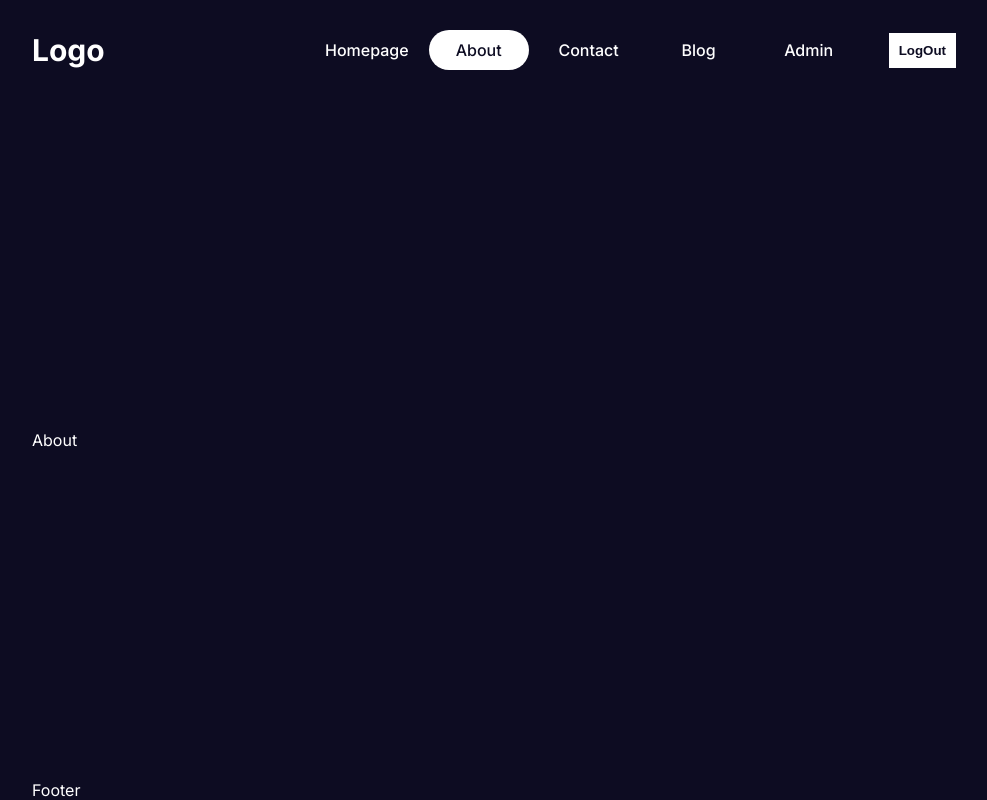
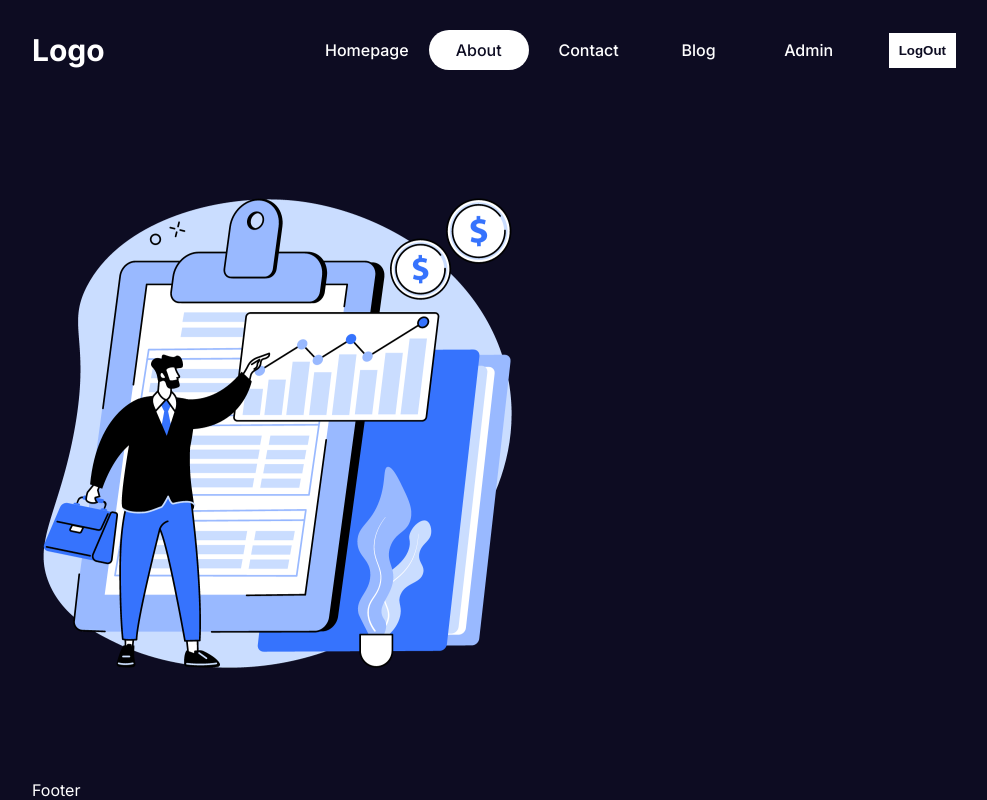
Before and after one commit to DHARAKA-METH/Next_Js_Project, a Next.js app: page /about in a window 1280 px wide. Shown: the whole page, without its empty margins (146-1133 px from the left). Built offline with nearby package versions, Linux system fonts and the light colour scheme.

Commit message:
next js Image

```diff
--- a/src/app/about/page.jsx
+++ b/src/app/about/page.jsx
@@ -1,9 +1,10 @@
+import Image from 'next/image'
 import React from 'react'
 
 const About = () => {
   return (
     <div>
-    About
+    <Image src={"/about.png"} width={500} height={500} alt=''/>
     </div>
   )
 }
```
